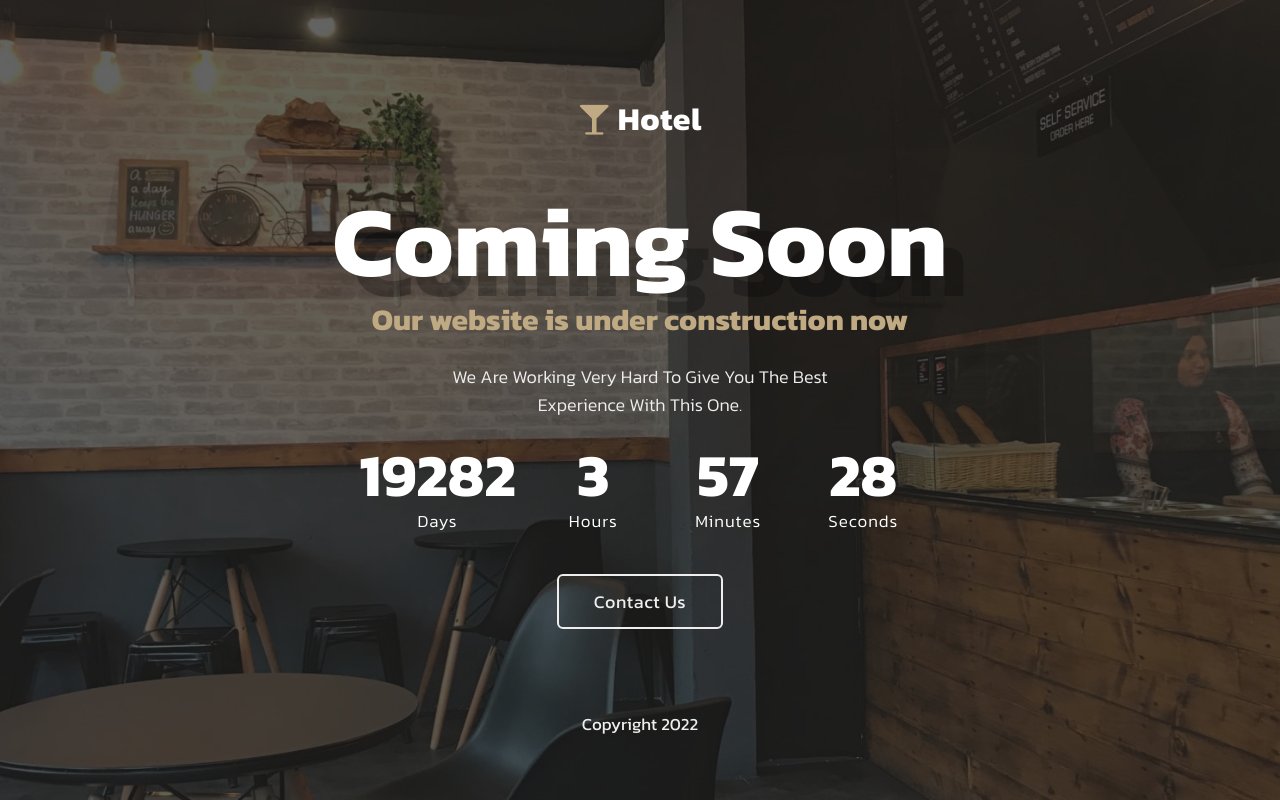
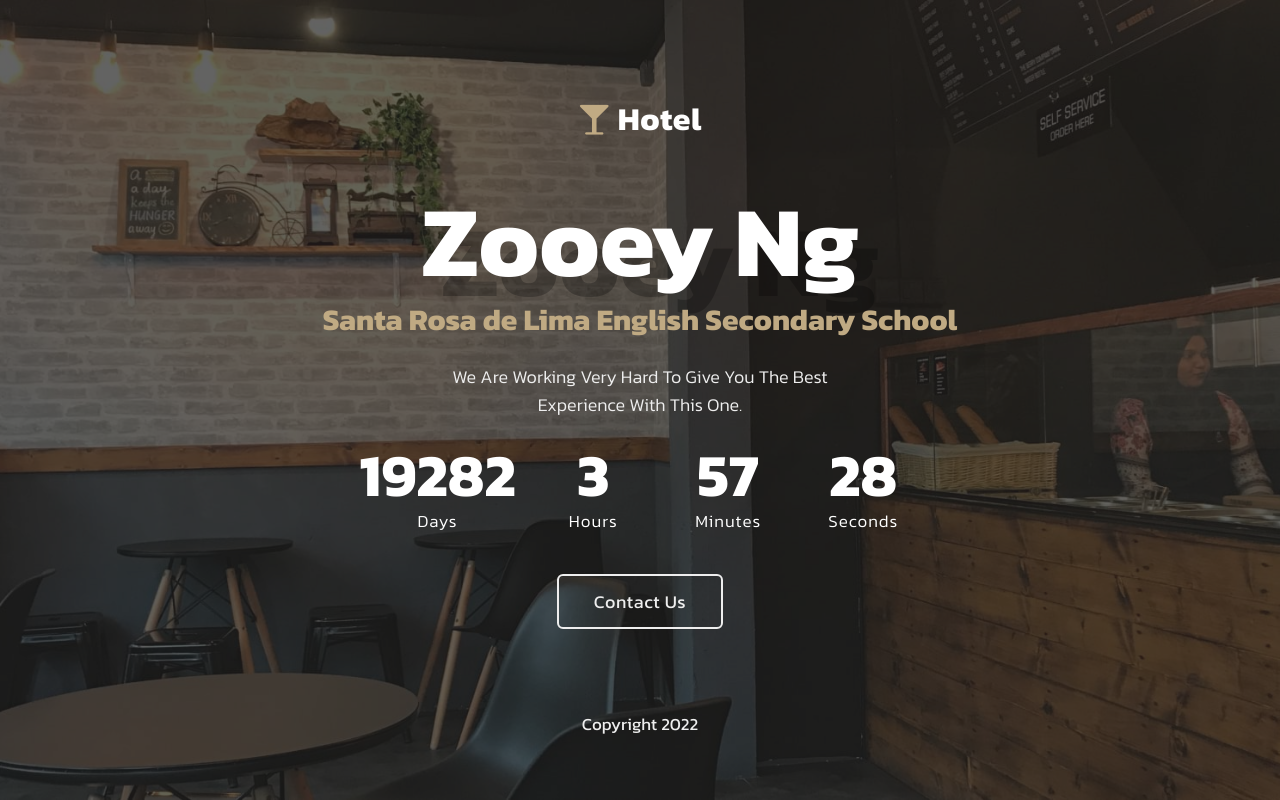
Before and after one commit to zooeyng/comesoon, a plain HTML site: page index.html in a window 1280 px wide. Drawn offline with Linux system fonts and the light colour scheme.

Commit message:
Update index.html

```diff
--- a/index.html
+++ b/index.html
@@ -35,8 +35,8 @@
 					</a> -->
 
 				<div class="coming-block">
-					<h1>Coming Soon</h1>
-					<h4 class="">Our website is under construction now</h4>
+					<h1>Zooey Ng</h1>
+					<h4 class="">Santa Rosa de Lima English Secondary School</h4>
 					<p>We are working very hard to give you the best
 						experience with this one.</p>
 
```
